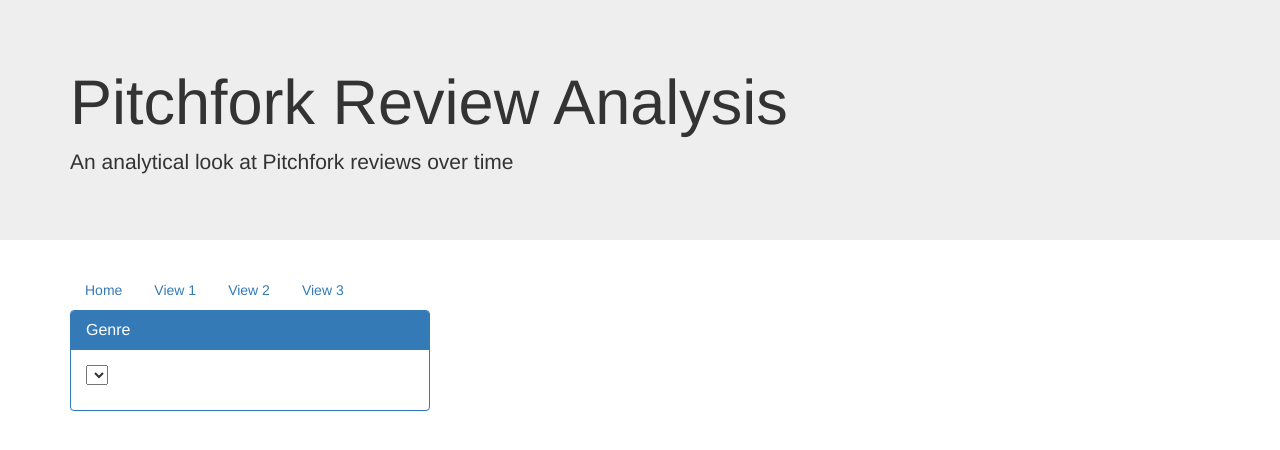
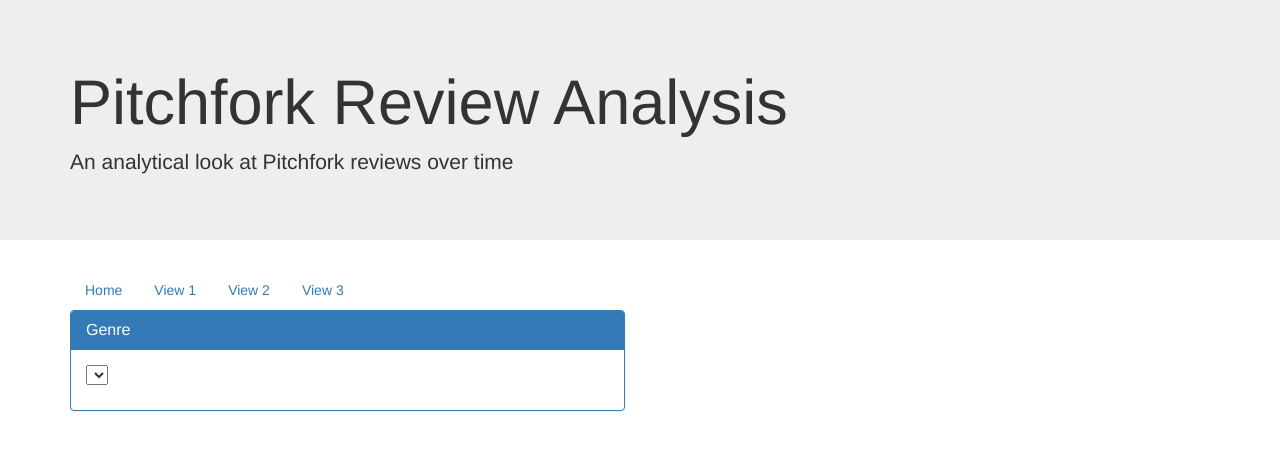
Before and after one commit to mahtabkarimipour/Project-2, a Flask app: page / in a window 1280 px wide. Shown: the top 450 px of the page. Run offline with Flask 2, Linux system fonts and the light colour scheme; data that the repository does not hold is empty; parts of the project's set-up code (start-up, migrations or seed data) failed here and were passed over; some libraries are stand-ins or nearby versions.

Commit message:
update 2

```diff
--- a/templates/index.html
+++ b/templates/index.html
@@ -42,7 +42,7 @@
 
     <div class="container">
       <div class="row">
-        <div class="col-md-4">
+        <div class="col-md-6">
           <div class="panel panel-primary">
             <div class="panel-heading">
               <h3 class="panel-title">Genre</h3>
@@ -57,22 +57,24 @@
           </div>
         </div>
 
-      </div>
-      <div class="row">
-        <div class="col-md-12">
+        <div class="col-md-6">
           <div id="reviewsbyyear"></div>
         </div>
+
       </div>
+
       <div class="row">
-        <div class="col-md-12">
+
+        <div class="col-md-6">
           <div id="scorebyyear"></div>
         </div>
-      </div>
-      <div class="row">
-        <div class="col-md-12">
+
+        <div class="col-md-6">
           <div id="genrecount"></div>
         </div>
+
       </div>
+
     </div>
 
     <script src="https://cdn.plot.ly/plotly-latest.min.js"></script>
```
